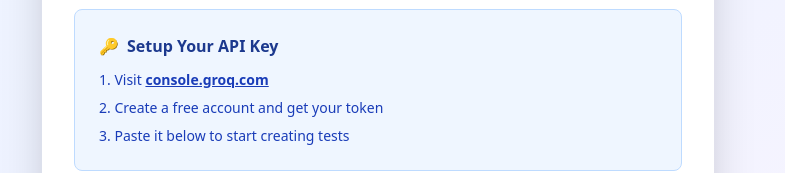
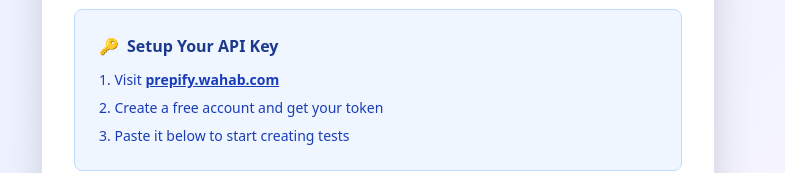
Before and after one commit to yusufwahab/edu-bridge, a React (Vite) app: page /dashboard in a window 1280 px wide. Shown: the part 406-579 px from the top of the page, without its empty margins (262-1047 px from the left). Built offline with nearby package versions, Linux system fonts and the light colour scheme.

Commit message:
Update TranslatePage.jsx

```diff
--- a/src/TranslatePage.jsx
+++ b/src/TranslatePage.jsx
@@ -401,7 +401,7 @@
               <span>🔑</span> Setup Your API Key
             </h2>
             <ol className="text-sm text-blue-800 space-y-2 list-decimal list-inside">
-              <li>Visit <a href="https://prepify.wahab.com" target="_blank" rel="noopener noreferrer" className="font-semibold underline hover:text-blue-600">console.groq.com</a></li>
+              <li>Visit <a href="https://prepify.wahab.com" target="_blank" rel="noopener noreferrer" className="font-semibold underline hover:text-blue-600">prepify.wahab.com</a></li>
               <li>Create a free account and get your token</li>
               <li>Paste it below to start creating tests</li>
             </ol>
```
